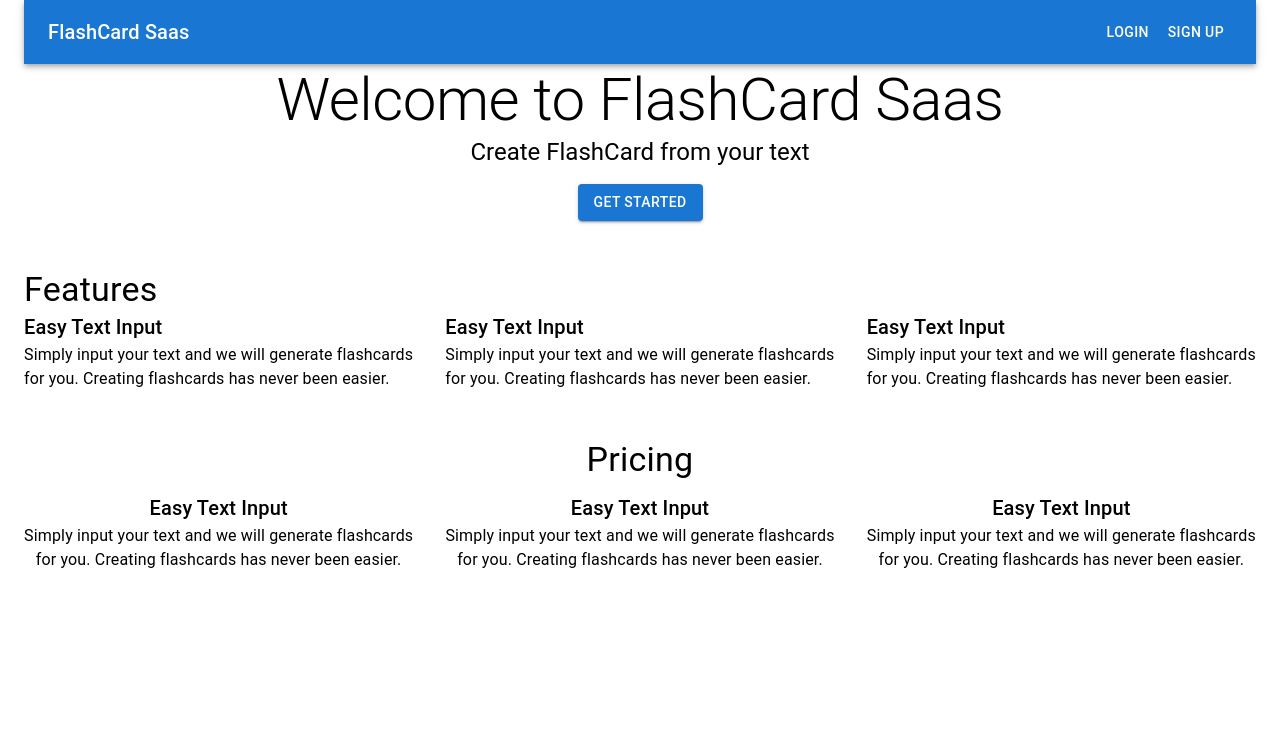
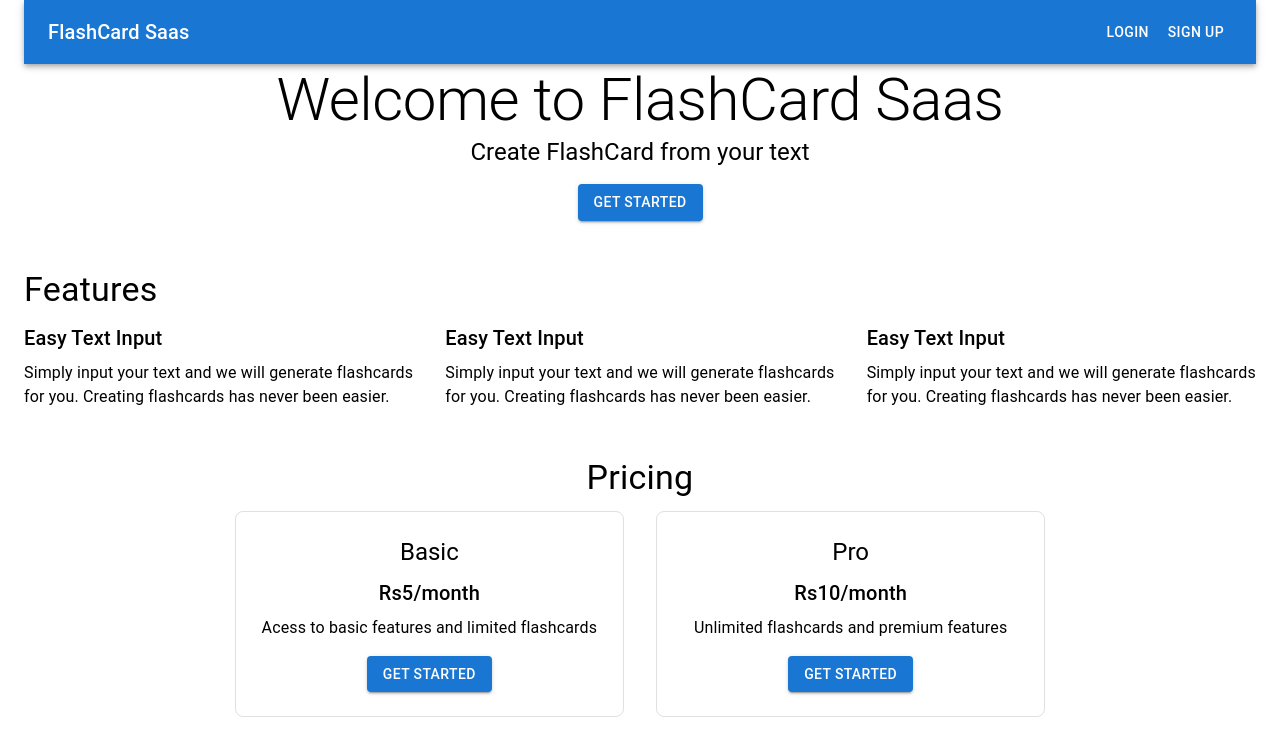
Before and after one commit to mitali-dxt/FlashLearner, a Next.js app: page / in a window 1280 px wide. Shown: the top 756 px of the page. Built offline with nearby package versions, Linux system fonts and the light colour scheme; no server answers.

Commit message:
added signup signin

```diff
--- a/app/page.js
+++ b/app/page.js
@@ -6,7 +6,7 @@ import Head from "next/head";
 
 export default function Home() {
   return (
-    <Container maxWidth="80vh">
+    <Container maxWidth="100vh">
       <Head>
         <title>FlashCard Saas</title>
         <meta name="description" content="Create FlashCard from your text" />
@@ -17,8 +17,8 @@ export default function Home() {
             FlashCard Saas
           </Typography>
           <SignedOut>
-            <Button color="inherit">Login</Button>
-            <Button color="inherit">Sign Up</Button>
+            <Button color="inherit" href="/sign-in">Login</Button>
+            <Button color="inherit" href="/sign-up">Sign Up</Button>
           </SignedOut>
           <SignedIn>
             <UserButton />
@@ -37,24 +37,24 @@ export default function Home() {
       </Box>
 
       <Box sx={{my: 6}}>
-      <Typography variant="h4" component="h2">Features</Typography>
+      <Typography variant="h4" component="h2" gutterBottom>Features</Typography>
       <Grid container spacing={4}>
           <Grid item xs={12} md={4}>
-            <Typography variant="h6">Easy Text Input</Typography>
+            <Typography variant="h6" gutterBottom>Easy Text Input</Typography>
             <Typography>
               {' '}
               Simply input your text and we will generate flashcards for you. Creating flashcards has never been easier.
             </Typography>
             </Grid>
             <Grid item xs={12} md={4}>
-            <Typography variant="h6">Easy Text Input</Typography>
+            <Typography variant="h6" gutterBottom>Easy Text Input</Typography>
             <Typography>
               {' '}
               Simply input your text and we will generate flashcards for you. Creating flashcards has never been easier.
             </Typography>
             </Grid>
             <Grid item xs={12} md={4}>
-            <Typography variant="h6">Easy Text Input</Typography>
+            <Typography variant="h6" gutterBottom>Easy Text Input</Typography>
             <Typography>
               {' '}
               Simply input your text and we will generate flashcards for you. Creating flashcards has never been easier.
@@ -68,26 +68,28 @@ export default function Home() {
             <Typography variant="h4" component="h2" gutterBottom>Pricing</Typography>
             <Grid container spacing={4} justifyContent="center">
             <Grid item xs={12} md={4}>
-            <Typography variant="h6">Easy Text Input</Typography>
+              <Box sx={{border: '1px solid',borderColor:'grey.300', borderRadius: 2, p: 3}}>
+            <Typography variant="h5" gutterBottom>Basic</Typography>
+            <Typography variant="h6" gutterBottom>Rs5/month</Typography>
             <Typography>
               {' '}
-              Simply input your text and we will generate flashcards for you. Creating flashcards has never been easier.
+             Acess to basic features and limited flashcards
             </Typography>
+            <Button variant="contained" color="primary" sx={{mt:2}}>Get Started</Button>
+            </Box>
             </Grid>
             <Grid item xs={12} md={4}>
-            <Typography variant="h6">Easy Text Input</Typography>
+              <Box sx={{border: '1px solid',borderColor:'grey.300', borderRadius: 2, p: 3}}>
+            <Typography variant="h5" gutterBottom>Pro</Typography>
+            <Typography variant="h6" gutterBottom>Rs10/month</Typography>
             <Typography>
               {' '}
-              Simply input your text and we will generate flashcards for you. Creating flashcards has never been easier.
+             Unlimited flashcards and premium features
             </Typography>
+            <Button variant="contained" color="primary" sx={{mt:2}}>Get Started</Button>
+            </Box>
             </Grid>
-            <Grid item xs={12} md={4}>
-            <Typography variant="h6">Easy Text Input</Typography>
-            <Typography>
-              {' '}
-              Simply input your text and we will generate flashcards for you. Creating flashcards has never been easier.
-            </Typography>
-            </Grid>
+
             </Grid>
           </Box>
 
```
Also changed, not shown: app/sign-in/[[...sign-in]]/page.js (added, +34 -0 lines), app/sign-up/[[...sign-up]]/page.js (added, +34 -0 lines).
